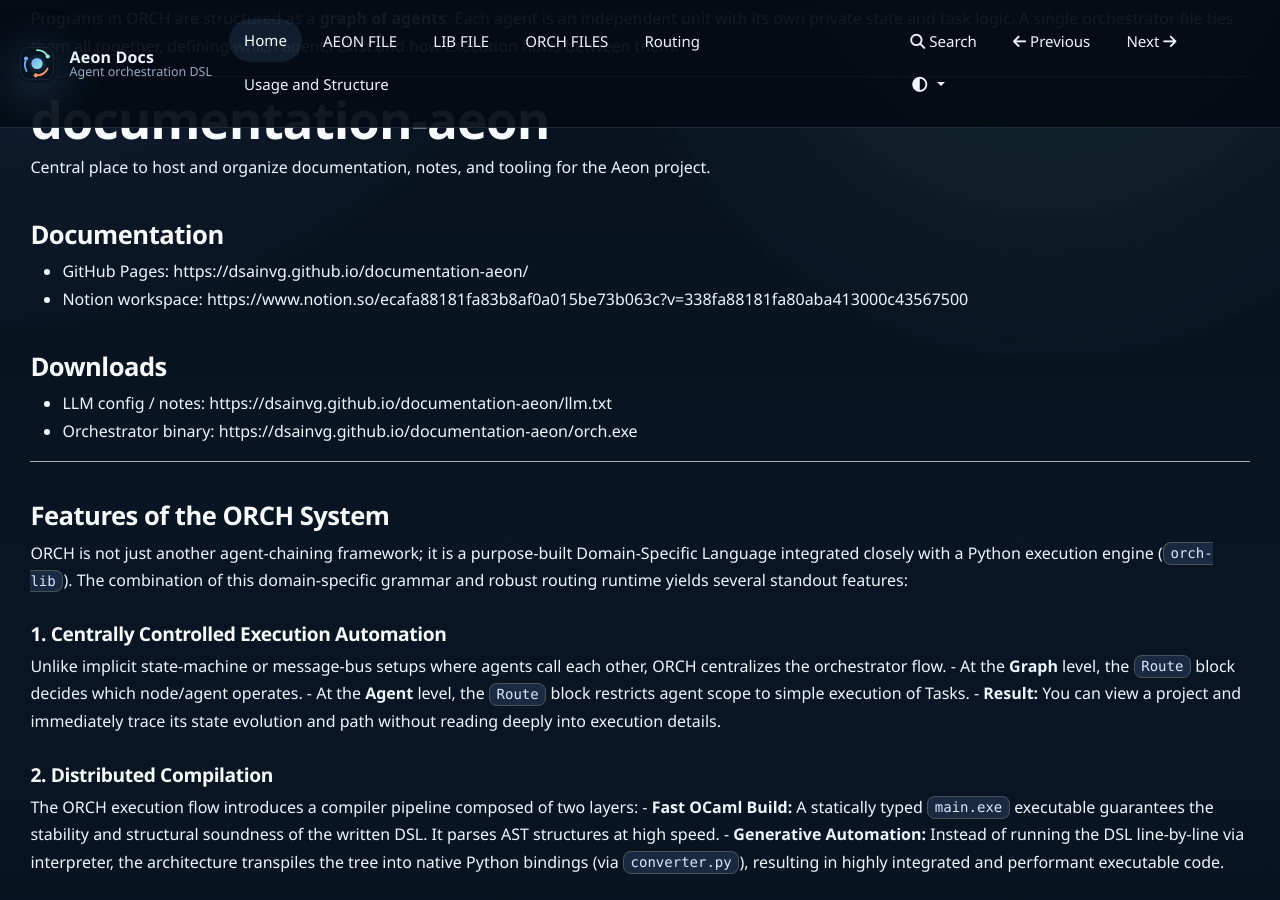
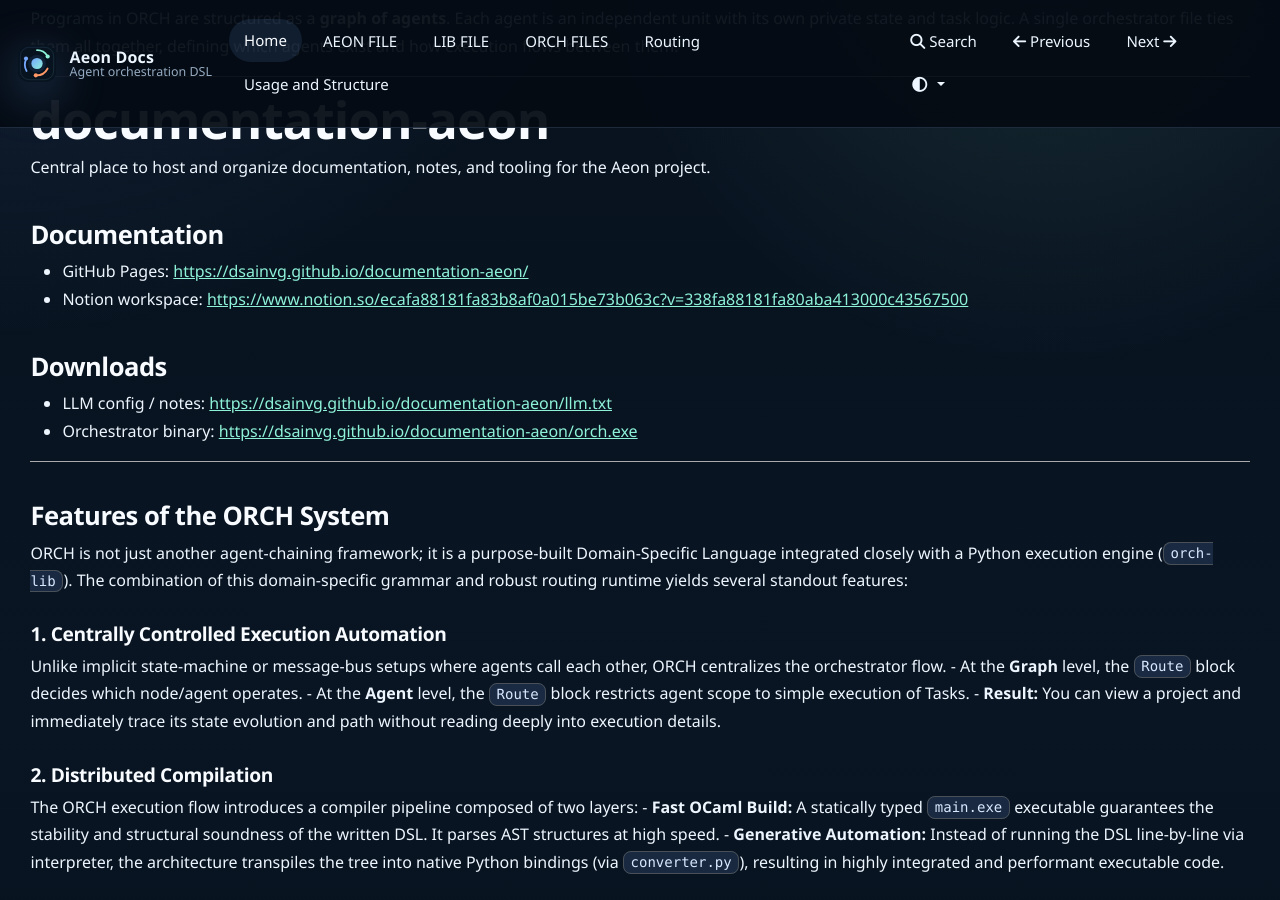
Before and after one commit to dsainvg/documentation-aeon, an MkDocs documentation site: the page built from docs/index.md, in a window 1280 px wide and 900 px high, scrolled down 338 px. Built offline with MkDocs 1.6.1, drawn with Linux system fonts in a browser that asks for light colours; part of the change alters nothing that is shown.

```diff
--- a/docs/index.md
+++ b/docs/index.md
@@ -13,13 +13,13 @@ Central place to host and organize documentation, notes, and tooling for the Aeo
 
 ## Documentation
 
-- GitHub Pages: https://dsainvg.github.io/documentation-aeon/
-- Notion workspace: https://www.notion.so/ecafa88181fa83b8af0a015be73b063c?v=338fa88181fa80aba413000c43567500
-
+- GitHub Pages: [https://dsainvg.github.io/documentation-aeon/](https://dsainvg.github.io/documentation-aeon/)
+- Notion workspace: [https://www.notion.so/ecafa88181fa83b8af0a015be73b063c?v=338fa88181fa80aba413000c43567500](https://www.notion.so/ecafa88181fa83b8af0a015be73b063c?v=338fa88181fa80aba413000c43567500
+)
 ## Downloads
 
-- LLM config / notes: https://dsainvg.github.io/documentation-aeon/llm.txt
-- Orchestrator binary: https://dsainvg.github.io/documentation-aeon/orch.exe
+- LLM config / notes: [https://dsainvg.github.io/documentation-aeon/llm.txt](https://dsainvg.github.io/documentation-aeon/llm.txt)
+- Orchestrator binary: [https://dsainvg.github.io/documentation-aeon/orch.exe](https://dsainvg.github.io/documentation-aeon/orch.exe)
 
 ---
 
```
